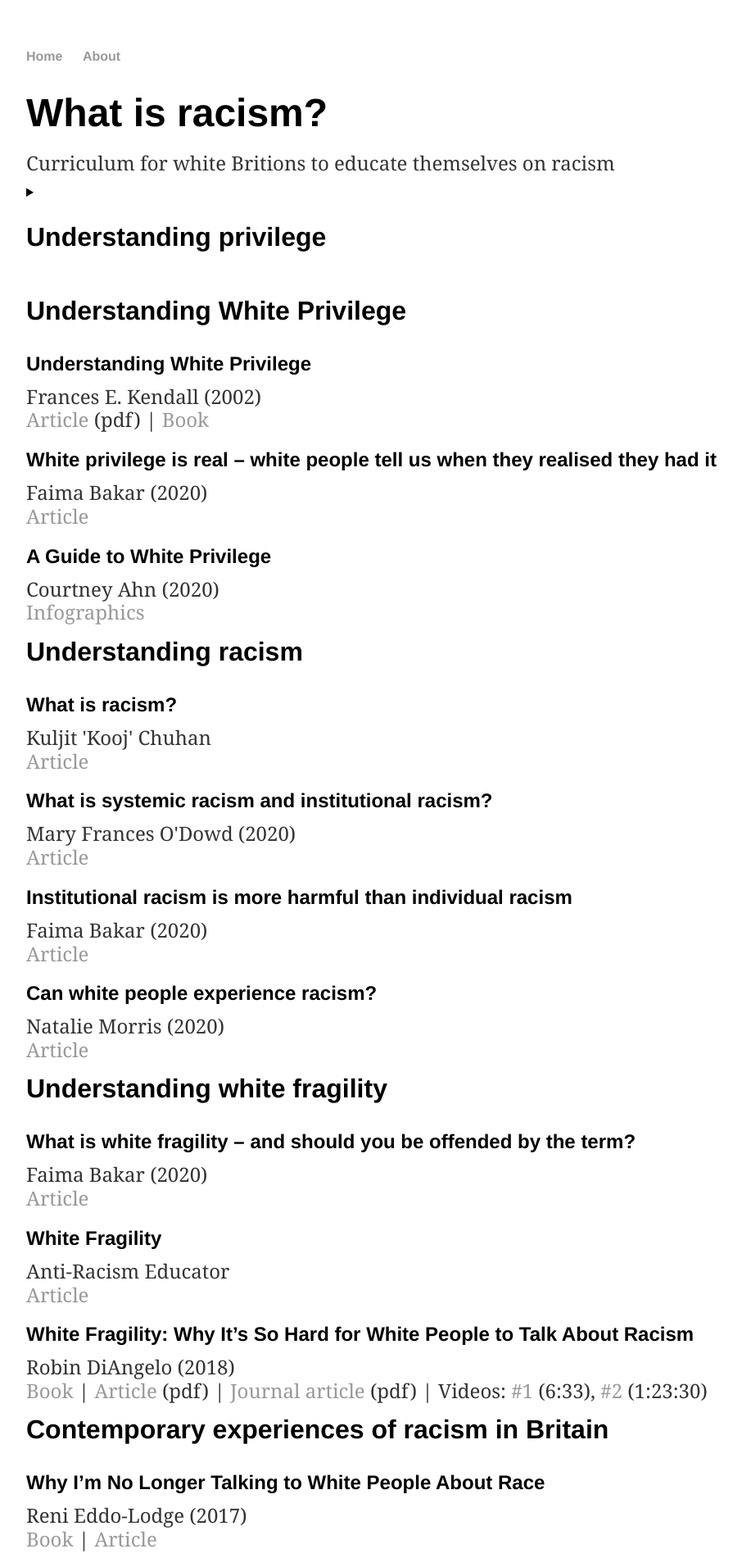
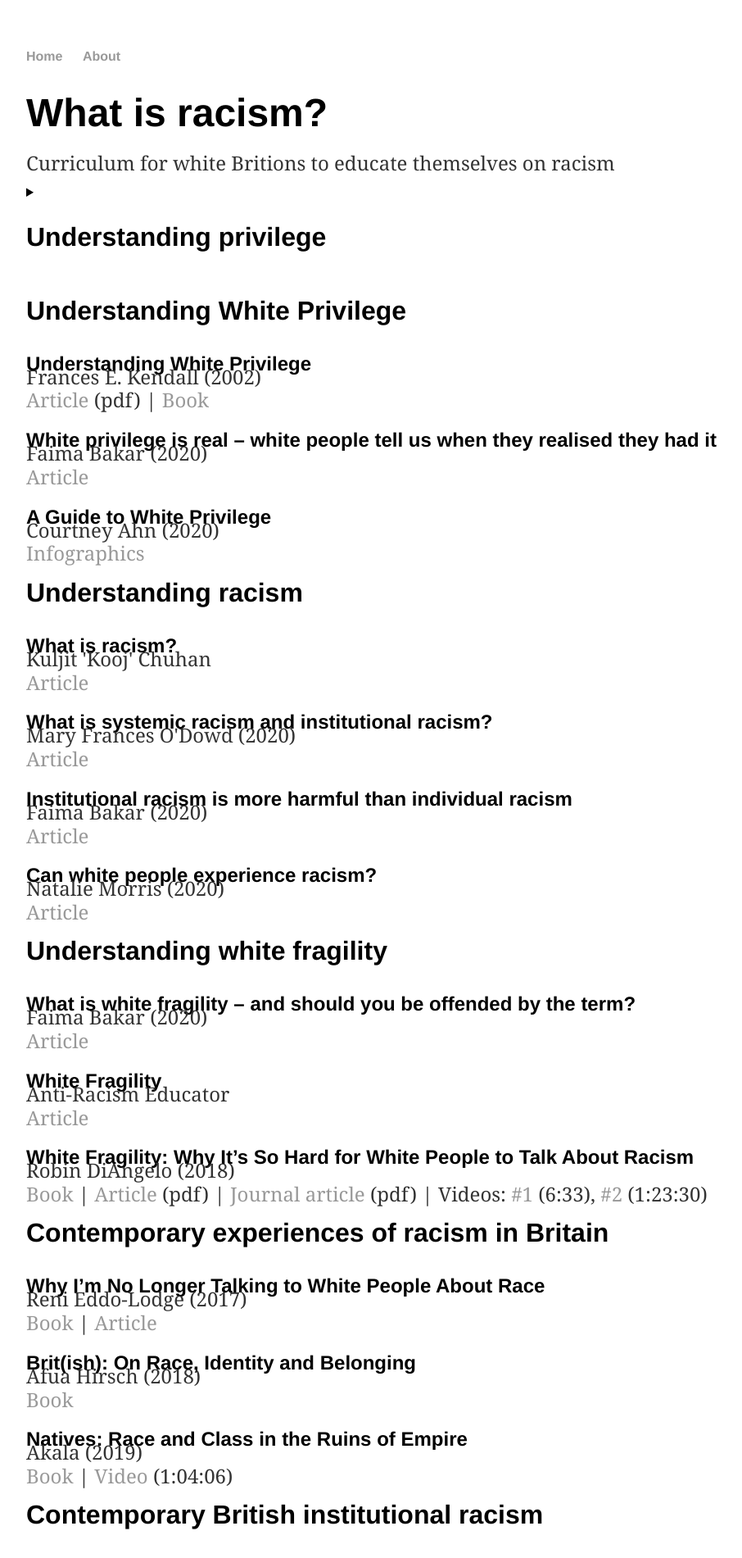
Before and after one commit to whatisracism/whatisracism.github.io, a Jekyll site: the page built from index.html, in a window 1280 px wide. Shown: the top 1901 px of the page at 82% size, without its empty margins (160-1066 px from the left). Built offline with Jekyll 4.4.1, drawn with Linux system fonts in a browser that asks for light colours.

Commit message:
Update main.css

```diff
--- a/css/main.css
+++ b/css/main.css
@@ -42,6 +42,7 @@ p {
     font-family: 'Georgia', 'serif';
     color: #333;
     line-height: 0.2em;
+    margin-top: 0em;
 }
 footer {
     border-top: 1px solid #d5d5d5;
```
